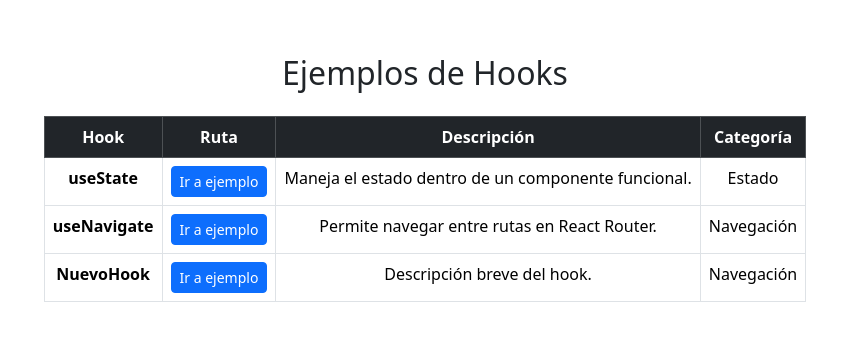
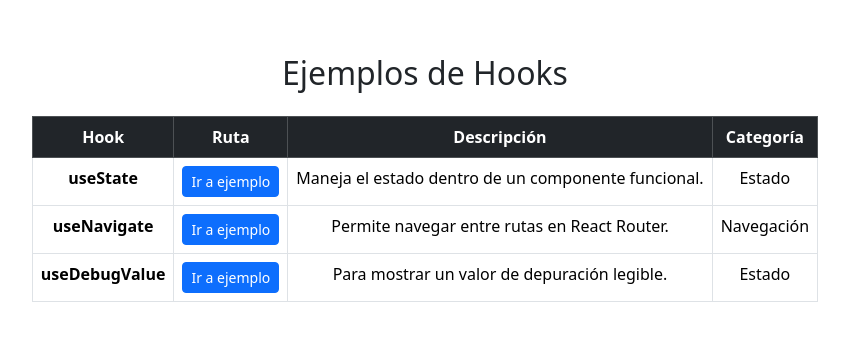
Before and after one commit to Luisa1201/projectclassreactvite, a React (Vite) app: page / in a window 1280 px wide. Shown: the part 226-566 px from the top of the page, without its empty margins (215-1064 px from the left). Built offline with nearby package versions, Linux system fonts and the light colour scheme.

Commit message:
Version 5 -- En el Home  UseDebugValue

```diff
--- a/src/App.jsx
+++ b/src/App.jsx
@@ -3,6 +3,7 @@ import './App.css'
 import HookUseState from './playground/HookUseState'
 import HomeHooks from './playground/HomeHooks'
 import HookUseNavigate from './playground/HookUseNavigate'
+import HookUseDebugValue from './playground/HomeUseDebugValue'
 
 
 function App() {
@@ -13,6 +14,7 @@ function App() {
         <Route path='/' element={<HomeHooks />}></Route>
          <Route path='/useState' element={<HookUseState />}></Route>
          <Route path='/useNavigate' element={<HookUseNavigate />}></Route>
+         <Route path='/useDebugValue' element={<HookUseDebugValue />}></Route>
 
 
       </Routes>
--- a/src/playground/HomeHooks.jsx
+++ b/src/playground/HomeHooks.jsx
@@ -32,10 +32,10 @@ function HomeHooks(){
                 </tbody>
                 <tbody>
                     <tr>
-                        <td><strong>NuevoHook</strong></td>
-                        <td><a href="" className="btn btn-primary btn-sm">Ir a ejemplo</a></td>
-                        <td>Descripción breve del hook.</td>
-                        <td>Navegación</td>
+                        <td><strong>useDebugValue</strong></td>
+                        <td><a href="/useDebugValue" className="btn btn-primary btn-sm">Ir a ejemplo</a></td>
+                        <td>Para mostrar un valor de depuración legible.</td>
+                        <td>Estado</td>
                     </tr>
                 </tbody>
              </table>
```
